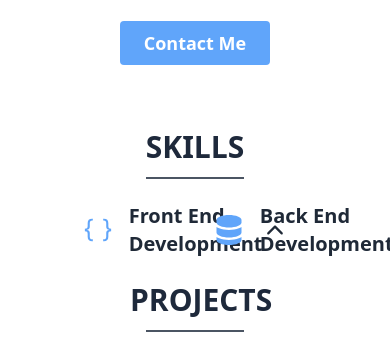
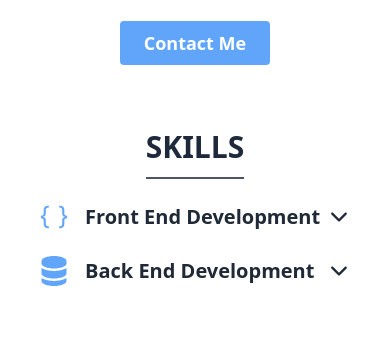
Before and after one commit to rabiulahsan/portfolio, a React (Vite) app: page / in a window 390 px wide. Shown: the part 1382-1734 px from the top of the page. Built offline with nearby package versions, Linux system fonts and the light colour scheme.

Commit message:
skills section responsive

```diff
--- a/src/Components/Skils/Skills.jsx
+++ b/src/Components/Skils/Skills.jsx
@@ -28,10 +28,10 @@ const Skills = () => {
   ];
 
   return (
-    <div className="skill">
+    <div id="skill" className="mb-10 lg:mb-0">
       <SectionTitle heading="Skills"></SectionTitle>
-      <div className="flex justify-center gap-x-[12%] mx-auto  px-[10%] py-[4%]">
-        <div className="w-[30%]">
+      <div className="flex flex-col lg:flex-row justify-center gap-y-6 gap-x-[12%] mx-auto  px-[10%] py-[4%]">
+        <div className="w-full lg:w-[30%]">
           <p className="flex justify-between  items-center dark:text-white ">
             {" "}
             <span className="flex items-center">
@@ -49,9 +49,9 @@ const Skills = () => {
               }}
             >
               {frontOpen ? (
+                <IoIosArrowUp></IoIosArrowUp>
+              ) : (
                 <IoIosArrowDown></IoIosArrowDown>
-              ) : (
-                <IoIosArrowUp></IoIosArrowUp>
               )}
             </span>
           </p>
@@ -71,7 +71,7 @@ const Skills = () => {
         </div>
 
         {/* backend  */}
-        <div className="w-[30%]">
+        <div className="w-full lg:w-[30%]">
           <p className="flex justify-between  items-center dark:text-white ">
             {" "}
             <p className="flex items-center">
```
